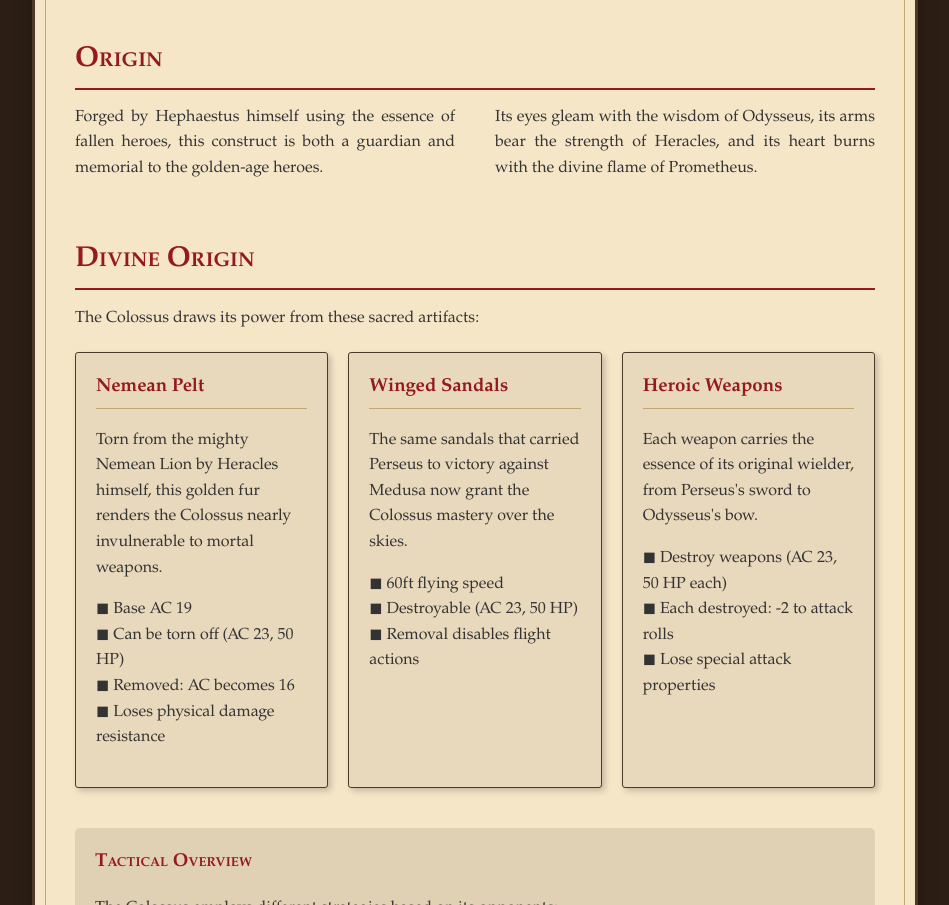
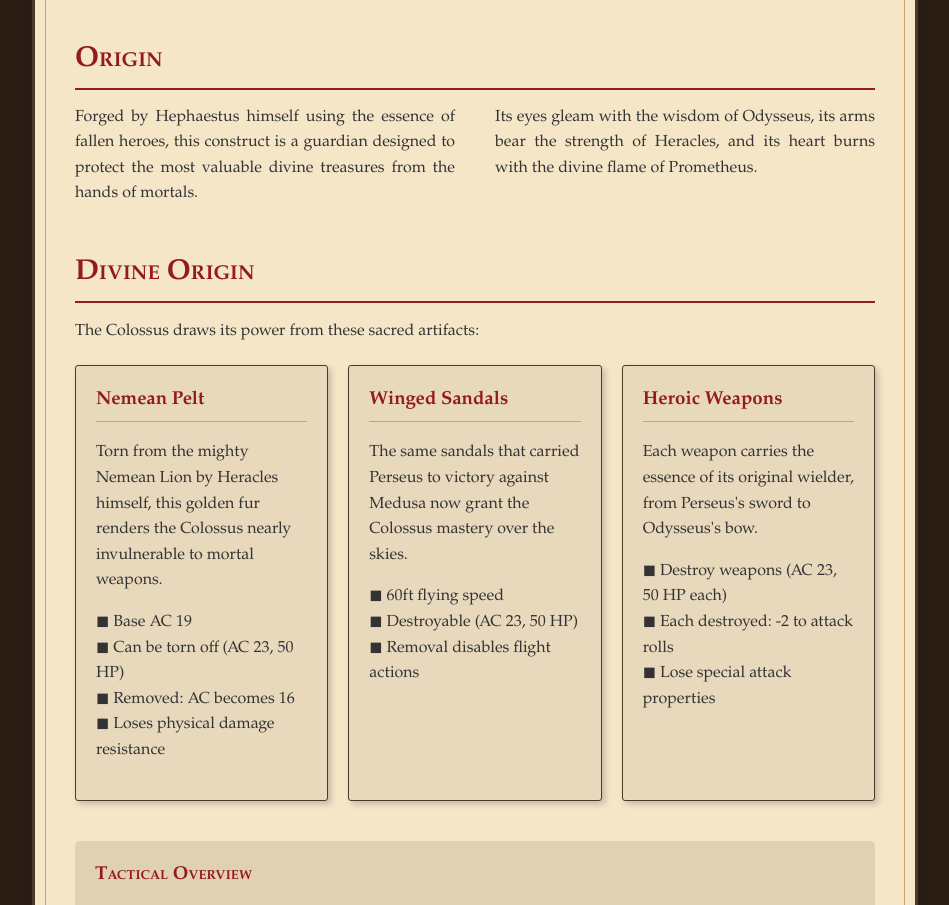
Before and after one commit to larsenwald/Practice-Project-Homebrew-Monster, a plain HTML site: page index.html in a window 1280 px wide. Shown: the part 797-1702 px from the top of the page, without its empty margins (165-1114 px from the left). Drawn offline with Linux system fonts and the light colour scheme.

Commit message:
Update index.html

```diff
--- a/index.html
+++ b/index.html
@@ -302,7 +302,7 @@ body {
   <div class="lore-section">
     <h2 class="section-title">Origin</h2>
     <div class="lore-text">
-      <p style = "margin-top: 0">Forged by Hephaestus himself using the essence of fallen heroes, this construct is both a guardian and memorial to the golden-age heroes.</p>
+      <p style = "margin-top: 0">Forged by Hephaestus himself using the essence of fallen heroes, this construct is a guardian designed to protect the most valuable divine treasures from the hands of mortals.</p>
       <p>Its eyes gleam with the wisdom of Odysseus, its arms bear the strength of Heracles, and its heart burns with the divine flame of Prometheus.</p>
     </div>
   </div>
```
